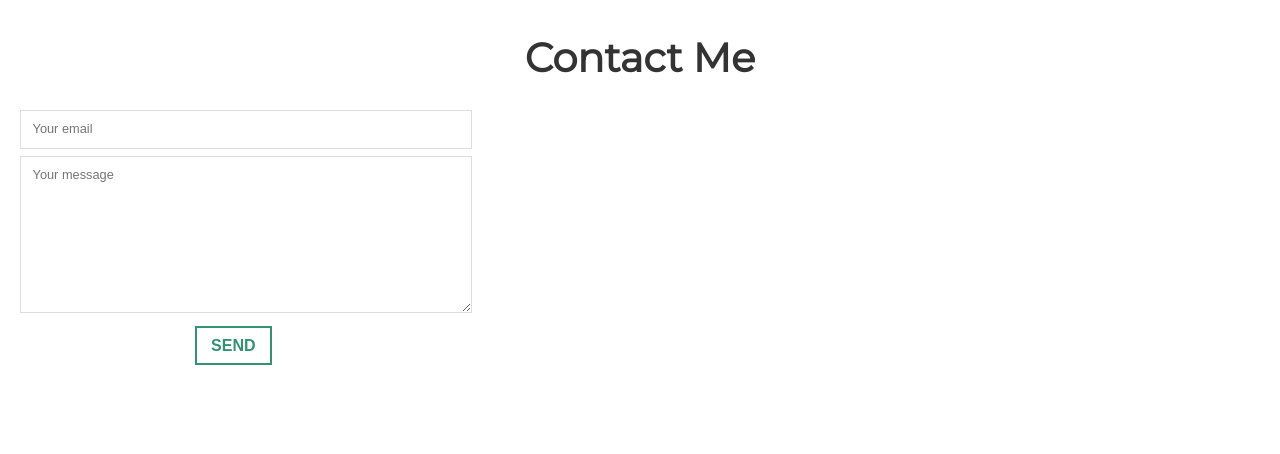
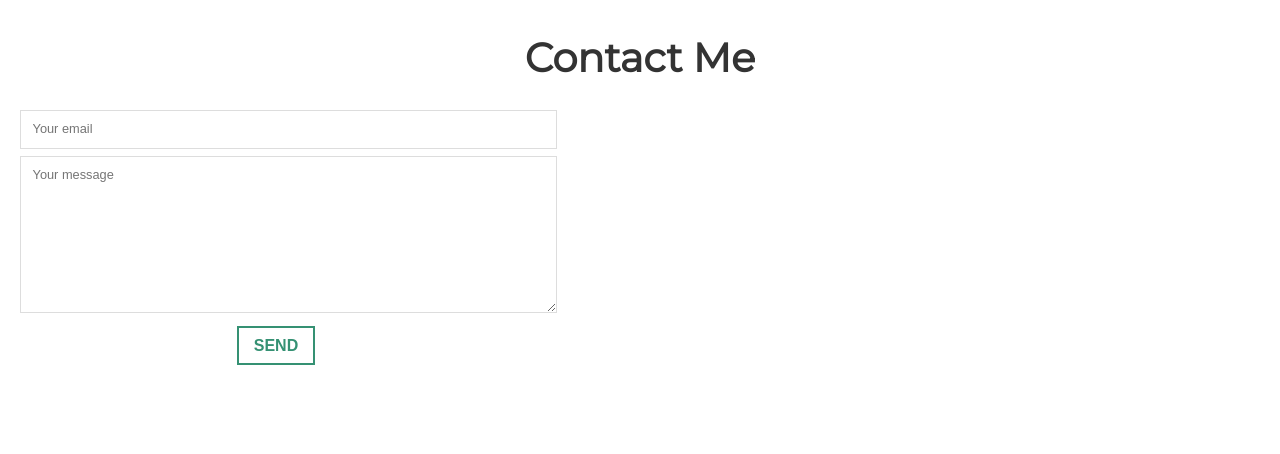
Before and after one commit to Kevin-Middleton/kevin-middleton.github.io, a Jekyll site: the page built from index.html, in a window 1280 px wide. Shown: the part 4545-4999 px from the top of the page. Built offline with Jekyll 4.4.1, drawn with Linux system fonts in a browser that asks for light colours.

Commit message:
Update main.css

```diff
--- a/assets/css/main.css
+++ b/assets/css/main.css
@@ -32,7 +32,7 @@
 .col-1-3 {
   float: center;
   padding: 0 20px;
-  width: 33.33%; }
+  width: 40%; }
     .col-1-2 {
       width: 100% !important;} }
 
```
